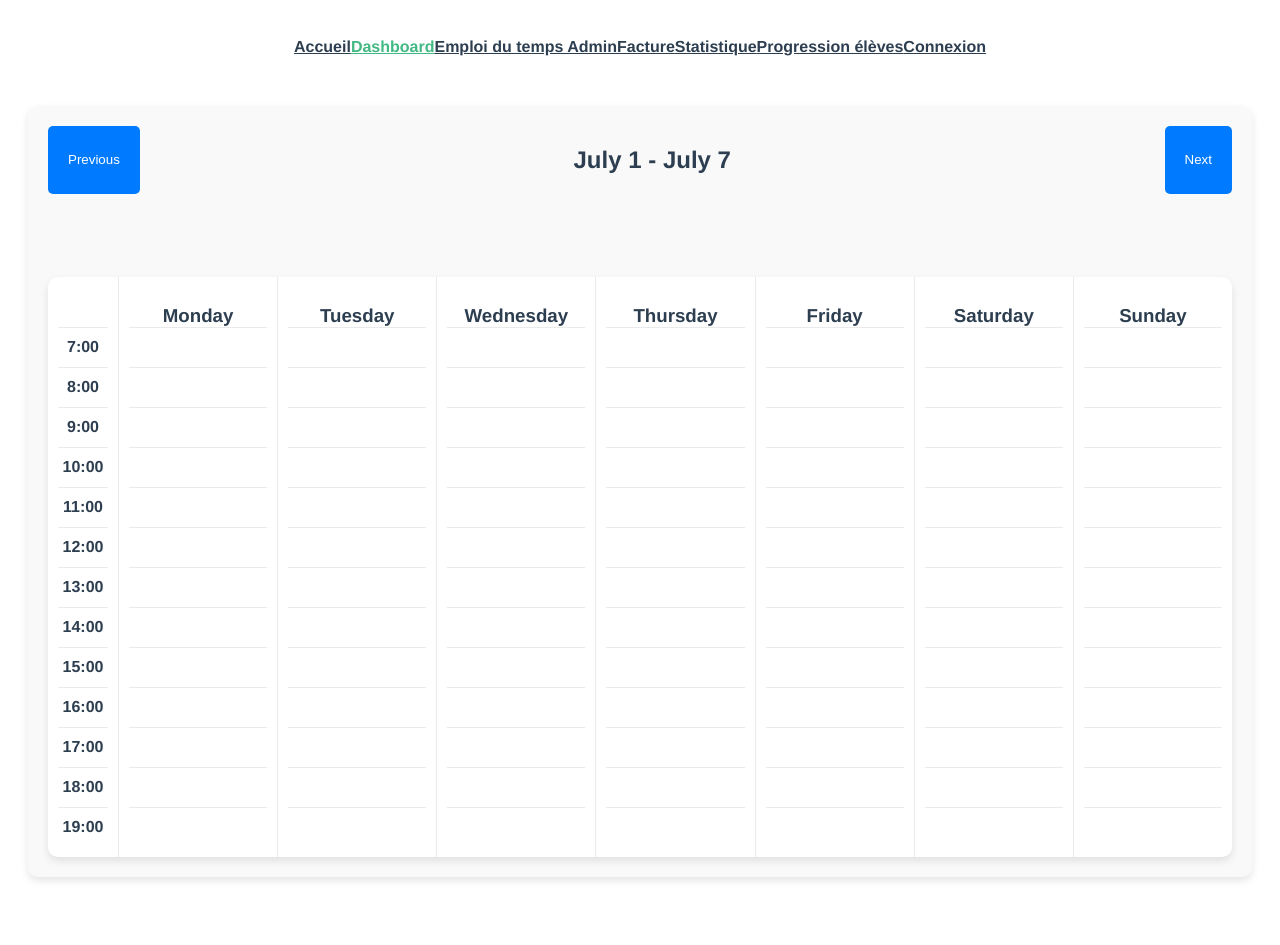
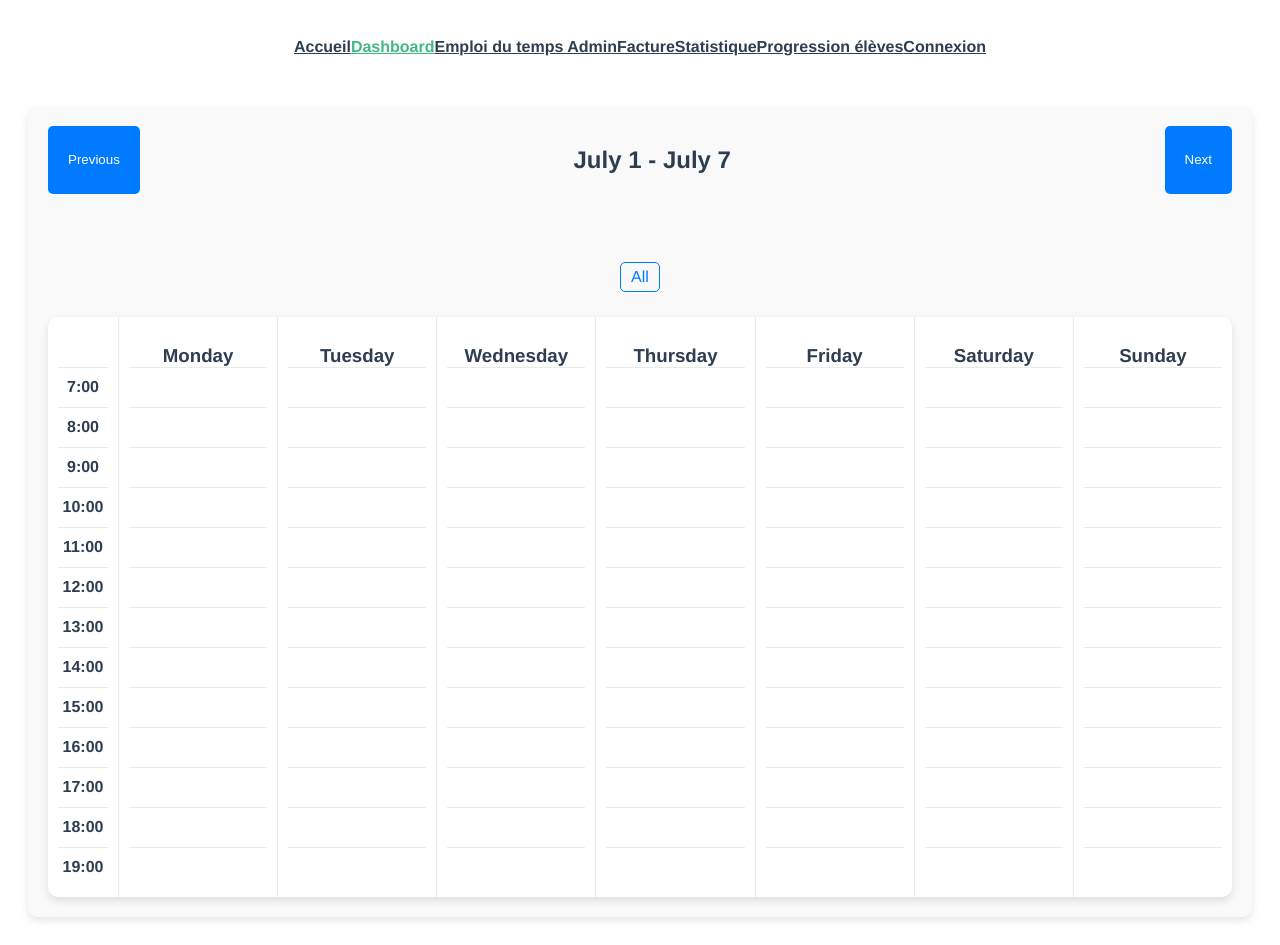
Before and after one commit to Lunasphys/SkyExplorerProject, a Vue app in the folder frontend/: page /dashboard in a window 1280 px wide. Before the commit the page ends 905 px from the top, so only its background shows below. Built offline with nearby package versions, Linux system fonts and the light colour scheme.

Commit message:
selection all event sur le calendrier

```diff
--- a/frontend/src/pages/Calendar.vue
+++ b/frontend/src/pages/Calendar.vue
@@ -15,6 +15,7 @@
       >
         {{ professor.first_name }} {{ professor.last_name }}
       </div>
+      <div @click="allEvents" class="professor-item">All</div>
     </div>
     <div class="week">
       <div class="hours-column">
@@ -126,6 +127,9 @@ export default {
     async selectProfessor(professorId) {
       this.localProfessorId = professorId
       await this.fetchEventsForProfessor(professorId)
+    },
+    async allEvents() {
+      await this.fetchUserEvents()
     },
   },
   created() {
```
